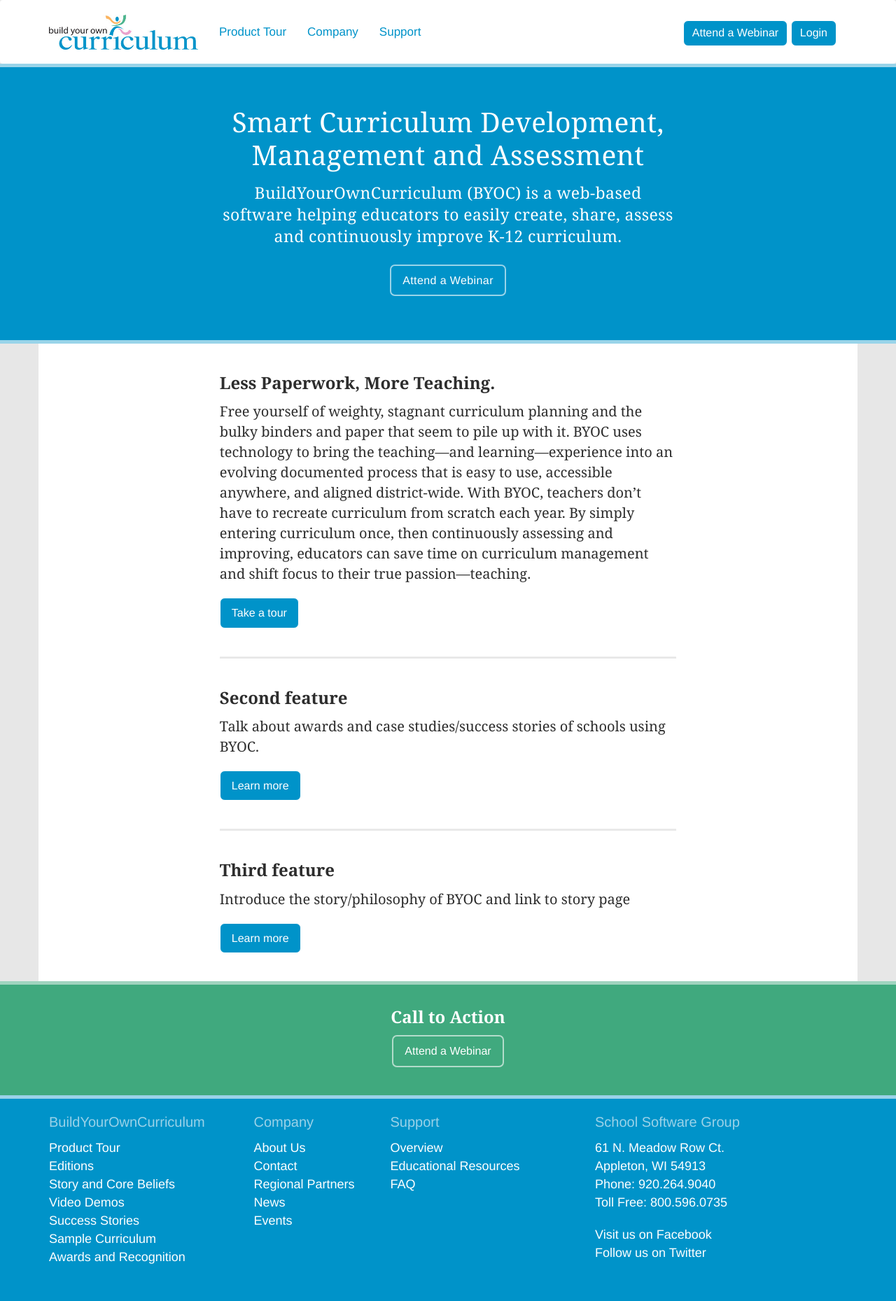
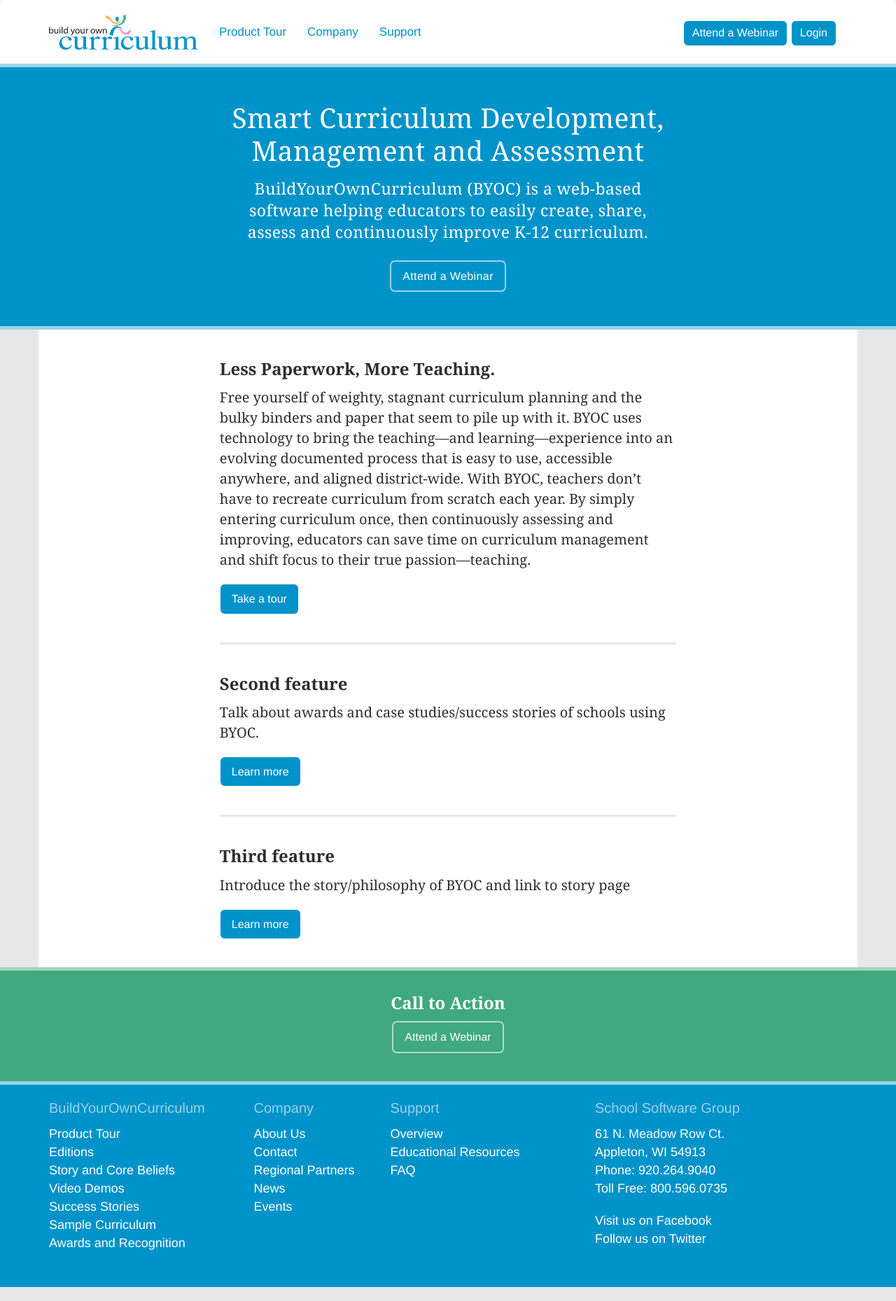
Before and after one commit to kevin-insight/byoc, a Jekyll site: the page built from index.html, in a window 1280 px wide. Shown: the whole page at 70% size. Built offline with Jekyll 4.4.1, drawn with Linux system fonts in a browser that asks for light colours; nearby versions of some CDN libraries.

Commit message:
Fix vertical center on intro text.

```diff
--- a/css/main.css
+++ b/css/main.css
@@ -266,11 +266,13 @@
  */
 
 .jumbotron {
-  height: 400px;
+  position: relative;
+  height: 380px;
   margin-bottom: 0px;
   padding-left: 0px;
   padding-right: 0px;
-  padding-top: 55px;
+  padding-top: 0px;
+  padding-bottom: 0px;
   text-align: center;
   background-color: #0093c9;
   color: white;
@@ -280,6 +282,11 @@
 }
 .jumbotron-caption {
   visibility: hidden;
+  max-width: 650px;
+  margin-left: auto;
+  margin-right: auto;
+  padding-left: 15px;
+  padding-right: 15px;
 }
 .jumbotron h1 {
   font-size: 1.95rem;
--- a/index.html
+++ b/index.html
@@ -4,14 +4,10 @@
 ---
 
 <div class="jumbotron">
-  <div class="container">
-    <div class="row">
-      <div class="col-md-7 center-block jumbotron-caption fadeIn">
-        <h1>Smart Curriculum Development, Management and Assessment</h1>
-        <p>BuildYourOwnCurriculum (BYOC) is a web-based software helping educators to easily create, share, assess and continuously improve K-12 curriculum.</p>
-        <a class="btn btn-lg btn-inverse" href="{{ site.baseurl }}/webinars">Attend a Webinar</a>
-      </div>
-    </div>
+  <div class="jumbotron-caption fadeIn vertical-center">
+    <h1>Smart Curriculum Development, Management and Assessment</h1>
+    <p>BuildYourOwnCurriculum (BYOC) is a web-based software helping educators to easily create, share, assess and continuously improve K-12 curriculum.</p>
+    <a class="btn btn-lg btn-inverse" href="{{ site.baseurl }}/webinars">Attend a Webinar</a>
   </div>
 </div>
 
```
